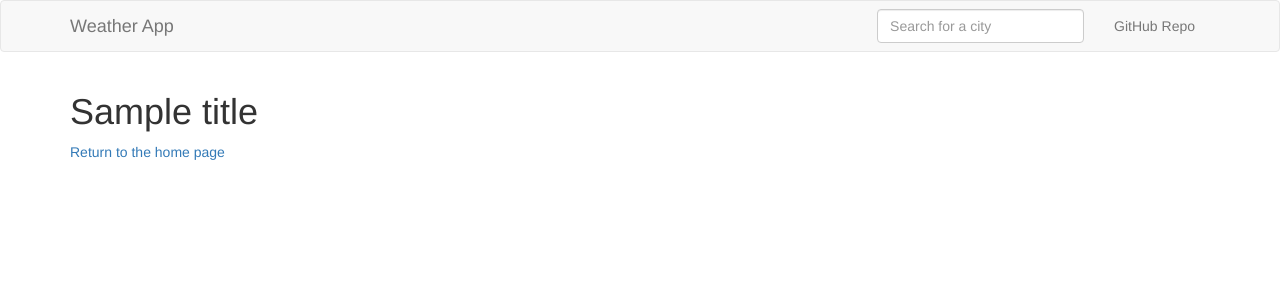
After one commit to pereruannabaala/WeatherApp, a Flask app: template app/templates/404.html in a window 1280 px wide. The commit adds this page. Shown: the top 300 px of the page. Run offline with Flask 3, Linux system fonts and the light colour scheme; the template is opened without the code that fills it: most values are stand-ins (such as "Sample title", 1, 10 or a date in 2020); some libraries are stand-ins or nearby versions.

Commit message:
Dev: Update templates with content
- Feat(Error handling): Display user friendly content when a page has not been found
- Add a search form to the navigation bar; it will be persistent across all pages
- Configure SECRET_KEY for form protection

```diff
--- a/app/forms.py
+++ b/app/forms.py
@@ -0,0 +1,10 @@
+from flask_wtf import FlaskForm
+from wtforms import StringField
+from wtforms.validators import DataRequired
+
+
+class SearchForm(FlaskForm):
+    q = StringField(
+        'Search',
+        validators=[DataRequired()],
+        render_kw={'placeholder': 'Search for a city'})
--- a/app/routes.py
+++ b/app/routes.py
@@ -1,8 +1,18 @@
 from app import app
-from flask import render_template, url_for, redirect
+from flask import render_template, url_for, redirect, g, session
+from app.forms import SearchForm
 
+# Executed before the a function
+@app.before_request
+def before_request():
+    g.search_form = SearchForm()
 
+# Define a vview function that renders the home page
+# It will have a form to accept user input (city name)
+# It will process the data needed to show the weather of the city
+# Data will be passed to the templates for display
 @app.route('/', methods=['GET', 'POST'])
 @app.route('/index', methods=['GET', 'POST'])
-def home():
-    return render_template('index.html', title='Home')
+def index():
+    form = SearchForm()
+    return render_template('index.html', title='Weather Data', form=form)
--- /dev/null
+++ b/app/templates/404.html
@@ -0,0 +1,12 @@
+{% extends 'base.html' %}
+
+{% block app_content %}
+<div class="row">
+    <div class="col-md-12">
+        <h1>{{ title }}</h1>
+        <p>
+            <a href="{{ url_for('index') }}">Return to the home page</a>
+        </p>
+    </div>
+</div>
+{% endblock %}
--- a/app/templates/base.html
+++ b/app/templates/base.html
@@ -31,7 +31,7 @@
         <div class="collapse navbar-collapse" id="bs-example-navbar-collapse-1">
             <ul class="nav navbar-nav navbar-right">
                 {% if g.search_form %}
-                    <form class="navbar-form navbar-left" method="get" action="{{ url_for('search') }}">
+                    <form class="navbar-form navbar-left" method="get" action="">
                         <div class="form-group">
                             {{ g.search_form.q(size=20, class_='form-control') }}
                         </div>
```
Also changed, not shown: app/__init__.py (+10 -1 lines), app/errors.py (+9 -0 lines), config.py (+8 -0 lines).
